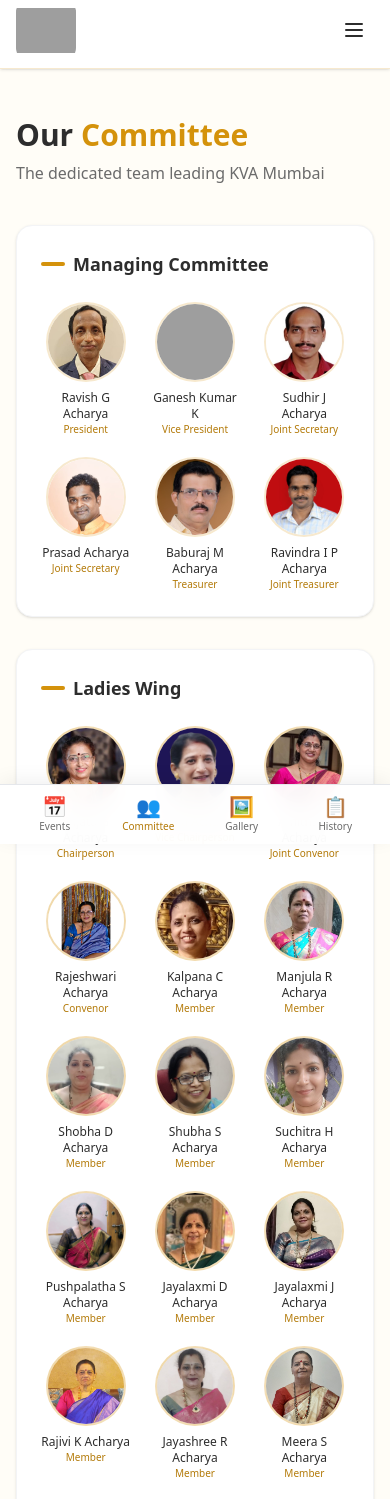
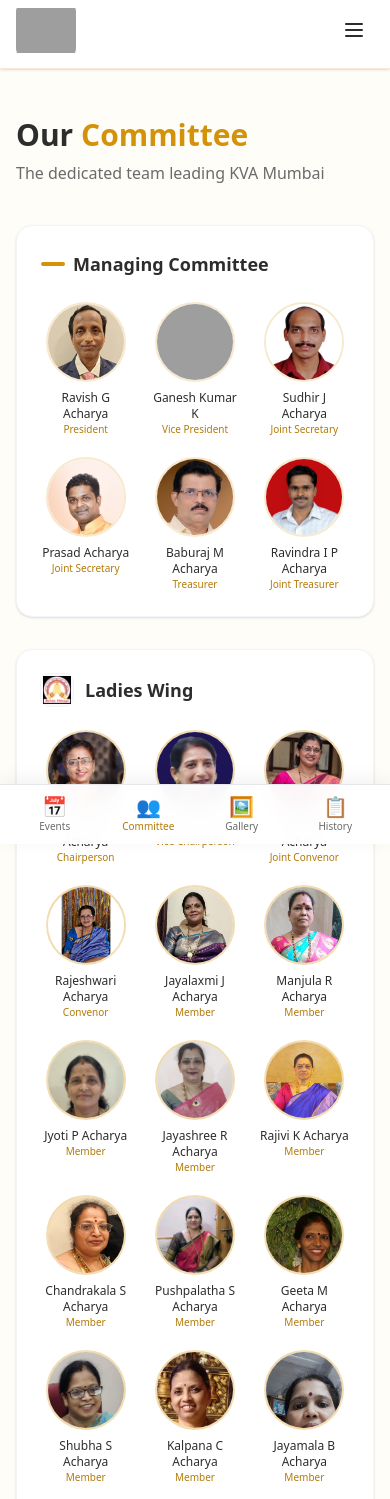
Before and after one commit to ashwat07/kva-web-app, a Next.js app: page /committee in a window 390 px wide. Shown: the top 1499 px of the page. Built offline with nearby package versions, Linux system fonts and the light colour scheme; grey boxes are pictures that could not be loaded.

Commit message:
fix: added animation and shuffle for members

```diff
--- /dev/null
+++ b/src/app/committee/ShuffledWingSection.tsx
@@ -0,0 +1,144 @@
+"use client";
+
+import { useEffect, useState } from "react";
+import Image from "next/image";
+
+type CommitteeMember = {
+  name: string;
+  role: string;
+  photo: string;
+  photo2?: string;
+};
+
+function shuffleMembers<T>(array: T[]): T[] {
+  const out = [...array];
+  for (let i = out.length - 1; i > 0; i--) {
+    const j = Math.floor(Math.random() * (i + 1));
+    [out[i], out[j]] = [out[j], out[i]];
+  }
+  return out;
+}
+
+function splitAndShuffle(members: CommitteeMember[]): CommitteeMember[] {
+  const officers = members.filter((m) => m.role !== "Member");
+  const membersOnly = members.filter((m) => m.role === "Member");
+  const shuffledMembers = shuffleMembers(membersOnly);
+  return [...officers, ...shuffledMembers];
+}
+
+interface ShuffledWingSectionProps {
+  members: CommitteeMember[];
+  variant: "ladies" | "youth";
+  title: string;
+  logoSrc: string;
+  logoAlt: string;
+  columnsClass?: string;
+}
+
+export function ShuffledWingSection({
+  members,
+  variant,
+  title,
+  logoSrc,
+  logoAlt,
+  columnsClass = "grid-cols-3 sm:grid-cols-4 md:grid-cols-5 lg:grid-cols-6",
+}: ShuffledWingSectionProps) {
+  const [shuffled, setShuffled] = useState<CommitteeMember[] | null>(null);
+
+  useEffect(() => {
+    setShuffled(splitAndShuffle(members));
+    // Shuffle once on mount so order is random but stable for the session
+    // eslint-disable-next-line react-hooks/exhaustive-deps
+  }, []);
+
+  // Skeleton while shuffle is computed (avoids hydration mismatch)
+  if (shuffled === null) {
+    return (
+      <div className="mt-8 rounded-2xl border border-gray-100 bg-white p-6 shadow-sm">
+        <h2 className="mb-6 flex items-center gap-3 text-lg font-bold text-kva-text">
+          <span className="relative h-8 w-8 flex-shrink-0 rounded-lg bg-gray-50 p-1 ring-1 ring-gray-100">
+            <Image
+              src={logoSrc}
+              alt={logoAlt}
+              fill
+              className="object-contain p-0.5"
+              aria-hidden
+            />
+          </span>
+          {title}
+        </h2>
+        <div className={`grid gap-5 ${columnsClass}`}>
+          {members.map((_, i) => (
+            <div key={i} className="flex flex-col items-center gap-2">
+              <div className="h-20 w-20 animate-pulse rounded-full bg-gray-100" />
+              <div className="h-3 w-16 animate-pulse rounded bg-gray-100" />
+              <div className="h-3 w-12 animate-pulse rounded bg-gray-100" />
+            </div>
+          ))}
+        </div>
+      </div>
+    );
+  }
+
+  const isLadies = variant === "ladies";
+  const STAGGER_MS = 45;
+
+  return (
+    <div className="mt-8 rounded-2xl border border-gray-100 bg-white p-6 shadow-sm">
+      <h2 className="mb-6 flex items-center gap-3 text-lg font-bold text-kva-text">
+        <span className="relative h-8 w-8 flex-shrink-0 rounded-lg bg-gray-50 p-1 ring-1 ring-gray-100">
+          <Image
+            src={logoSrc}
+            alt={logoAlt}
+            fill
+            className="object-contain p-0.5"
+            aria-hidden
+          />
+        </span>
+        {title}
+      </h2>
+      <div className={`grid gap-5 ${columnsClass}`}>
+        {shuffled.map((member, index) => (
+          <div
+            key={`${member.name}-${member.role}`}
+            className="group flex flex-col items-center gap-2 animate-slide-up-stagger"
+            style={{ animationDelay: `${index * STAGGER_MS}ms` }}
+          >
+            <div
+              className={
+                isLadies
+                  ? "relative flex h-20 w-20 flex-shrink-0 items-center justify-center overflow-hidden rounded-full border-2 border-primary/20 bg-gradient-to-br from-primary/20 to-primary/10 transition-all group-hover:border-primary group-hover:shadow-md"
+                  : "relative h-20 w-20 overflow-hidden rounded-full border-2 border-primary/20 transition-all group-hover:border-primary group-hover:shadow-md"
+              }
+            >
+              {member.photo ? (
+                <Image
+                  src={member.photo}
+                  alt={member.name}
+                  fill
+                  className={
+                    isLadies
+                      ? "object-cover object-top transition-transform duration-300 group-hover:scale-110"
+                      : "object-cover transition-transform duration-300 group-hover:scale-110"
+                  }
+                />
+              ) : (
+                <span className="text-xl font-bold text-primary-dark">
+                  {member.name
+                    .split(" ")
+                    .map((n) => n[0])
+                    .join("")
+                    .slice(0, 2)}
+                </span>
+              )}
+            </div>
+            <div className="text-center">
+              <p className="text-xs font-medium text-kva-text">{member.name}</p>
+              <p className="text-[10px] text-primary-dark">{member.role}</p>
+            </div>
+          </div>
+        ))}
+      </div>
+    </div>
+  );
+}
--- a/src/app/committee/page.tsx
+++ b/src/app/committee/page.tsx
@@ -1,5 +1,6 @@
 import type { Metadata } from "next";
 import Image from "next/image";
+import { ShuffledWingSection } from "./ShuffledWingSection";
 
 export const metadata: Metadata = {
   title: "Committee | Karnataka Vishwakarma Association",
@@ -98,63 +99,25 @@ export default function CommitteePage() {
         </div>
       </div>
 
-      {/* Mahila Vibhaga */}
-      <div className="mt-8 rounded-2xl border border-gray-100 bg-white p-6 shadow-sm">
-        <h2 className="mb-6 flex items-center gap-2 text-lg font-bold text-kva-text">
-          <span className="h-1 w-6 rounded-full bg-primary" />
-          Ladies Wing
-        </h2>
-        <div className="grid grid-cols-3 gap-5 sm:grid-cols-4 md:grid-cols-5 lg:grid-cols-6">
-          {mahilaVibhagaMembers.map((member, index) => (
-            <div key={index} className="group flex flex-col items-center gap-2">
-              <div className="relative flex h-20 w-20 flex-shrink-0 items-center justify-center overflow-hidden rounded-full border-2 border-primary/20 bg-gradient-to-br from-primary/20 to-primary/10 transition-all group-hover:border-primary group-hover:shadow-md">
-                {member.photo ? (
-                  <Image
-                    src={member.photo}
-                    alt={member.name}
-                    fill
-                    className="object-cover object-top transition-transform duration-300 group-hover:scale-110"
-                  />
-                ) : (
-                  <span className="text-xl font-bold text-primary-dark">
-                    {member.name.split(" ").map((n) => n[0]).join("").slice(0, 2)}
-                  </span>
-                )}
-              </div>
-              <div className="text-center">
-                <p className="text-xs font-medium text-kva-text">{member.name}</p>
-                <p className="text-[10px] text-primary-dark">{member.role}</p>
-              </div>
-            </div>
-          ))}
-        </div>
-      </div>
+      {/* Mahila Vibhaga – members shuffled so everyone gets a turn at the top */}
+      <ShuffledWingSection
+        members={mahilaVibhagaMembers}
+        variant="ladies"
+        title="Ladies Wing"
+        logoSrc="/committee-logos/mahila-vibhaga.png"
+        logoAlt=""
+        columnsClass="grid-cols-3 gap-5 sm:grid-cols-4 md:grid-cols-5 lg:grid-cols-6"
+      />
 
-      {/* Yuva Vibhaga */}
-      <div className="mt-8 rounded-2xl border border-gray-100 bg-white p-6 shadow-sm">
-        <h2 className="mb-6 flex items-center gap-2 text-lg font-bold text-kva-text">
-          <span className="h-1 w-6 rounded-full bg-primary" />
-          Youth Wing
-        </h2>
-        <div className="grid grid-cols-3 gap-5 sm:grid-cols-4 md:grid-cols-5 lg:grid-cols-7">
-          {yuvaMembers.map((member, index) => (
-            <div key={index} className="group flex flex-col items-center gap-2">
-              <div className="relative h-20 w-20 overflow-hidden rounded-full border-2 border-primary/20 transition-all group-hover:border-primary group-hover:shadow-md">
-                <Image
-                  src={member.photo}
-                  alt={member.name}
-                  fill
-                  className="object-cover transition-transform duration-300 group-hover:scale-110"
-                />
-              </div>
-              <div className="text-center">
-                <p className="text-xs font-medium text-kva-text">{member.name}</p>
-                <p className="text-[10px] text-primary-dark">{member.role}</p>
-              </div>
-            </div>
-          ))}
-        </div>
-      </div>
+      {/* Yuva Vibhaga – members shuffled so everyone gets a turn at the top */}
+      <ShuffledWingSection
+        members={yuvaMembers}
+        variant="youth"
+        title="Youth Wing"
+        logoSrc="/committee-logos/youth-wing-light.png"
+        logoAlt=""
+        columnsClass="grid-cols-3 gap-5 sm:grid-cols-4 md:grid-cols-5 lg:grid-cols-7"
+      />
 
       {/* Former Committee Link */}
       <div className="mt-10 rounded-2xl bg-kva-bg-alt p-8 text-center">
--- a/src/app/gallery/page.tsx
+++ b/src/app/gallery/page.tsx
@@ -891,16 +891,18 @@ export default function GalleryPage() {
           </span>
           <div className="relative flex flex-col items-stretch gap-6 p-6 sm:flex-row sm:items-center sm:gap-8 sm:p-8 md:p-10">
             <div className="relative mx-auto flex-shrink-0 sm:mx-0">
-              <div className="absolute inset-0 scale-110 rounded-full bg-amber-400/20 blur-2xl" />
-              <div className="relative rounded-full bg-black/50 p-3 ring-2 ring-amber-500/40 ring-offset-4 ring-offset-amber-950/50 transition-transform duration-500 group-hover:scale-[1.02]">
-                <Image
-                  src={ANNIVERSARY_LOGO}
-                  alt="KVA 80th Anniversary emblem"
-                  width={200}
-                  height={200}
-                  className="h-40 w-40 rounded-full object-contain sm:h-44 sm:w-44 md:h-52 md:w-52"
-                  priority
-                />
+              <div className="absolute inset-0 scale-110 rounded-2xl bg-amber-400/20 blur-2xl" />
+              <div className="relative overflow-visible rounded-2xl bg-black/50 p-4 ring-2 ring-amber-500/40 ring-offset-4 ring-offset-amber-950/50 transition-transform duration-500 group-hover:scale-[1.02]">
+                <div className="relative h-44 w-44 sm:h-48 sm:w-48 md:h-56 md:w-56">
+                  <Image
+                    src={ANNIVERSARY_LOGO}
+                    alt="KVA 80th Anniversary emblem"
+                    fill
+                    className="object-contain"
+                    sizes="(max-width: 640px) 176px, (max-width: 768px) 192px, 224px"
+                    priority
+                  />
+                </div>
               </div>
             </div>
             <div className="min-w-0 flex-1 text-center sm:text-left">
--- a/src/app/globals.css
+++ b/src/app/globals.css
@@ -63,6 +63,12 @@ body {
   animation: slideUp 0.6s ease-out forwards;
 }
 
+/* Staggered committee member reveal – use with animation-delay (e.g. style) */
+.animate-slide-up-stagger {
+  animation: slideUp 0.5s ease-out forwards;
+  opacity: 0;
+}
+
 @keyframes shimmer {
   0% { background-position: 200% 0; }
   100% { background-position: -200% 0; }
```
Also changed, not shown: public/gallery/80th-anniversary-2026/80th-anniversary-logo.png, 1 other file (tests, documents, lock files or other folders).
